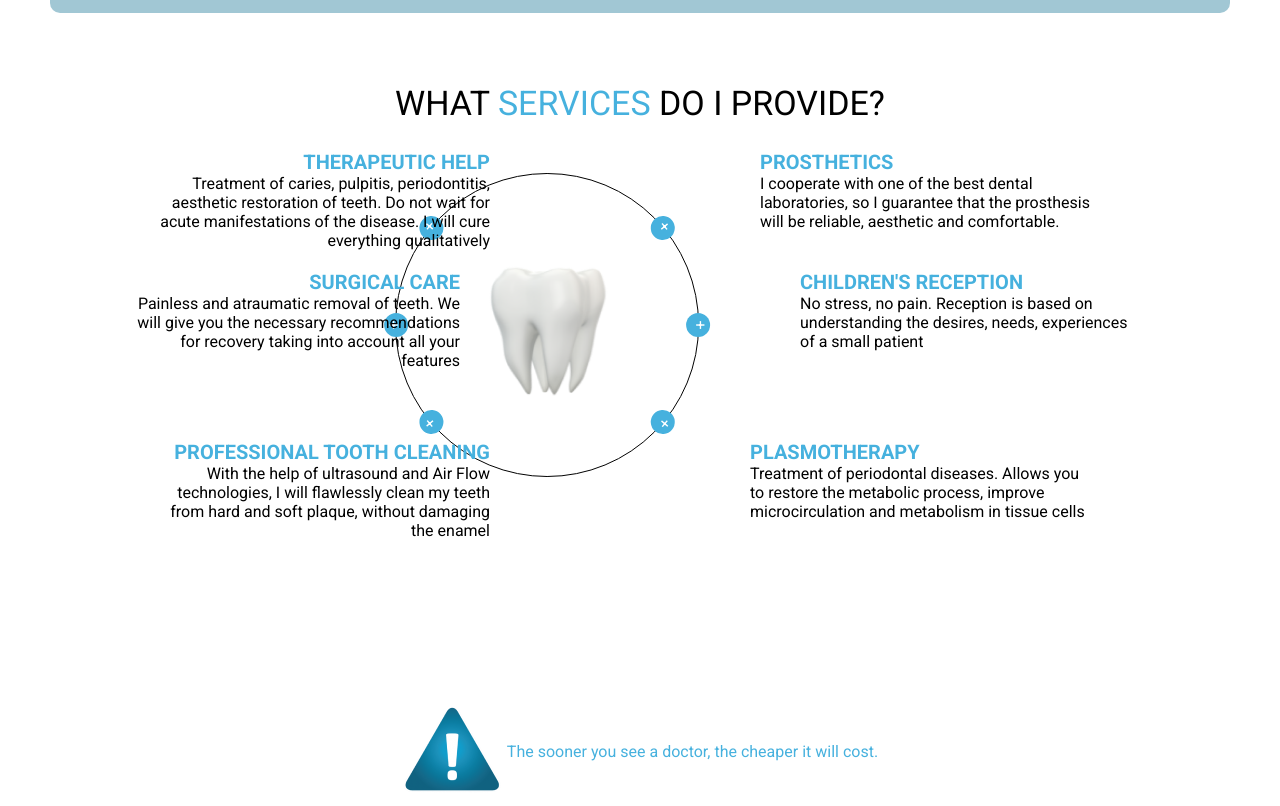
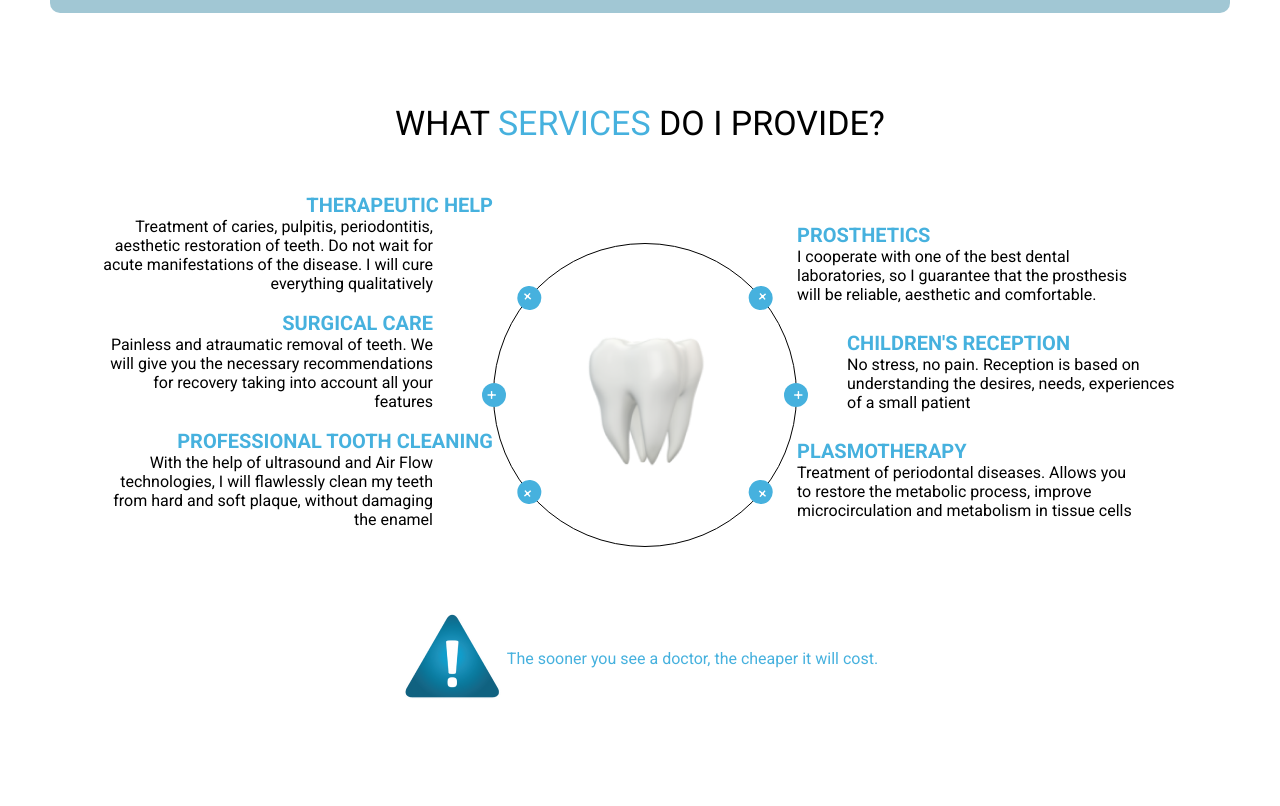
Before and after one commit to ElenaStr13/Homework12, a plain HTML site: page index.html in a window 1280 px wide. Shown: the part 1219-2025 px from the top of the page. Drawn offline with Linux system fonts and the light colour scheme.

Commit message:
teeth plus

```diff
--- a/css/main.css
+++ b/css/main.css
@@ -157,20 +157,22 @@ h1,
     display: flex;
     text-align: center;
     align-items: center;
+    flex-direction: column;
+
 }
 .teeth-circle {
-    position: relative;
-    top: 50%;
-    left: 50%;
-    transform: translate(-50%, -50%);
-    margin-bottom: 557px;
+    margin: 0 auto;
+    display: flex;
+    flex-direction: row;
+    margin-top: 50px;
+
 }
 .circle {
     width: 302px;
     height: 302px;
     border-radius: 50%;
     border: 1px solid black;
-    position: absolute;
+    position: relative;
     margin-top: 50px;
 }
 .teeth-img {
@@ -217,46 +219,37 @@ h1,
     font-size: 16px;
 }
 .for-teeth {
-    position: relative;
+ display: flex;
+ flex-direction: row;
+ align-items: center;
+}
+.for-teeth-leftpart {
+    display: grid;
+    grid-template-columns: 1;
+    grid-template-rows: 3;
     text-align: end;
 }
-.text-start {
-    text-align: start;
-}
-.text-left, .text-right{
-    position: absolute;
-}
-.teeth-top--1 {
-    left: 150px;
-    top: -550px;
-}
-.teeth-top--2 {
-    left: 760px;
-    top: -550px;
-}
-.teeth-center--1 {
-    left: 120px;
-    top: -430px;
-}
-.teeth-center--2 {
-    left: 800px;
-    top: -430px;
-}
-.teeth-bottom--1 {
-    left: 150px;
-    top: -260px;
-}
-.teeth-bottom--2 {
-    left: 750px;
-    top: -260px;
+.teeth-center--1>div {
+    padding-right: 60px;
 }
 
+.for-teeth-rightpart {
+    display: grid;
+    grid-template-columns: 1;
+    grid-template-rows: 3;
+    text-align: start;
+    margin-top: 30px;
+}
+.teeth-center--2>div {
+    padding-left: 50px;
+}
 /*atetion*/
 .atetion {
     display: flex;
     justify-content: center;
     align-items: center;
     margin-bottom: 110px;
+    margin-top: 60px;
 }
 
 /*data user*/
--- a/index.html
+++ b/index.html
@@ -151,29 +151,19 @@
                 </div>
             </div>
         </section>
+
         <div class="teeth">
-            <div class="teeth-circle">
             <div class="text-title">
                 WHAT <span class="blue-text">SERVICES</span> DO I PROVIDE?
             </div>
-            <div class="circle">
-                <img src="./img/teeth.png" alt="teeth" class="teeth-img">
-                <div class="pluses">
-                <div class="plus plus-two--left">+</div>
-                <div class="plus plus-three--left">+</div>
-                <div class="plus plus-four--left">+</div>
-                <div class="plus plus-two--right">+</div>
-                <div class="plus plus-three--right">+</div>
-                <div class="plus plus-four--right">+</div>
-            </div>
-            </div>
-        </div>
-        </div>
-        <div class="for-teeth">
+            <div class="teeth-circle">
+                <div class="for-teeth-leftpart">
                     <div class="text-left teeth-top--1">
                         <div class="teeth-text--title blue-text">THERAPEUTIC HELP</div>
-                <div class="teeth-text">Treatment of caries, pulpitis, periodontitis, aesthetic restoration of teeth.
-                    Do not wait for acute manifestations of the disease. I will cure everything qualitatively</div>
+                        <div class="teeth-text">Treatment of caries, pulpitis, periodontitis, aesthetic restoration of
+                            teeth. Do not wait for acute manifestations of the disease. I will cure everything
+                            qualitatively
+                        </div>
                     </div>
                     <div class="text-left teeth-center--1">
                         <div class="teeth-text--title blue-text">SURGICAL CARE</div>
@@ -187,26 +177,42 @@
                             flawlessly clean my teeth from hard and soft plaque,
                             without damaging the enamel</div>
                     </div>
-            <div class="text-right teeth-top--2 text-start">
+                </div>
+                <div class="circle">
+                    <img src="./img/teeth.png" alt="teeth" class="teeth-img">
+                    <div class="pluses">
+                        <div class="plus plus-two--left">+</div>
+                        <div class="plus plus-three--left">+</div>
+                        <div class="plus plus-four--left">+</div>
+                        <div class="plus plus-two--right">+</div>
+                        <div class="plus plus-three--right">+</div>
+                        <div class="plus plus-four--right">+</div>
+                    </div>
+                </div>
+                <div class="for-teeth-rightpart">
+                    <div class="text-right teeth-top--2">
                         <div class="teeth-text--title blue-text">PROSTHETICS</div>
                         <div class="teeth-text">I cooperate with one of the best dental laboratories, so I guarantee
                             that the prosthesis will be reliable, aesthetic and comfortable.</div>
                     </div>
-            <div class="text-right teeth-center--2 text-start">
+                    <div class="text-right teeth-center--2">
                         <div class="teeth-text--title blue-text">CHILDREN'S RECEPTION</div>
                         <div class="teeth-text">No stress, no pain. Reception is based on understanding the desires,
                             needs, experiences of a small patient</div>
                     </div>
-            <div class="text-right teeth-bottom--2 text-start">
+                    <div class="text-right teeth-bottom--2">
                         <div class="teeth-text--title blue-text">PLASMOTHERAPY</div>
                         <div class="teeth-text">Treatment of periodontal diseases. Allows you to restore the metabolic
                             process, improve microcirculation and metabolism in tissue cells</div>
+                    </div>
+                </div>
             </div>
         </div>
         <div class="atetion">
             <img src="./img/attention.png" alt="atetion">
             <span class="blue-text">The sooner you see a doctor, the cheaper it will cost.</span>
         </div>
+
         <div class="user-data">
             <div class="container-btn">
                 <div class="data-title">Make an appointment</div>
@@ -228,6 +234,7 @@
                 </div>
             </div>
         </div>
+
         <div class="gallery">
             <img src="./img/Rectangle 16.png" alt="foto1" class="foto">
             <img src="./img/Rectangle 18.png" alt="foto2" class="foto">
```
Lines whose indentation alone changed are shown as unchanged.
